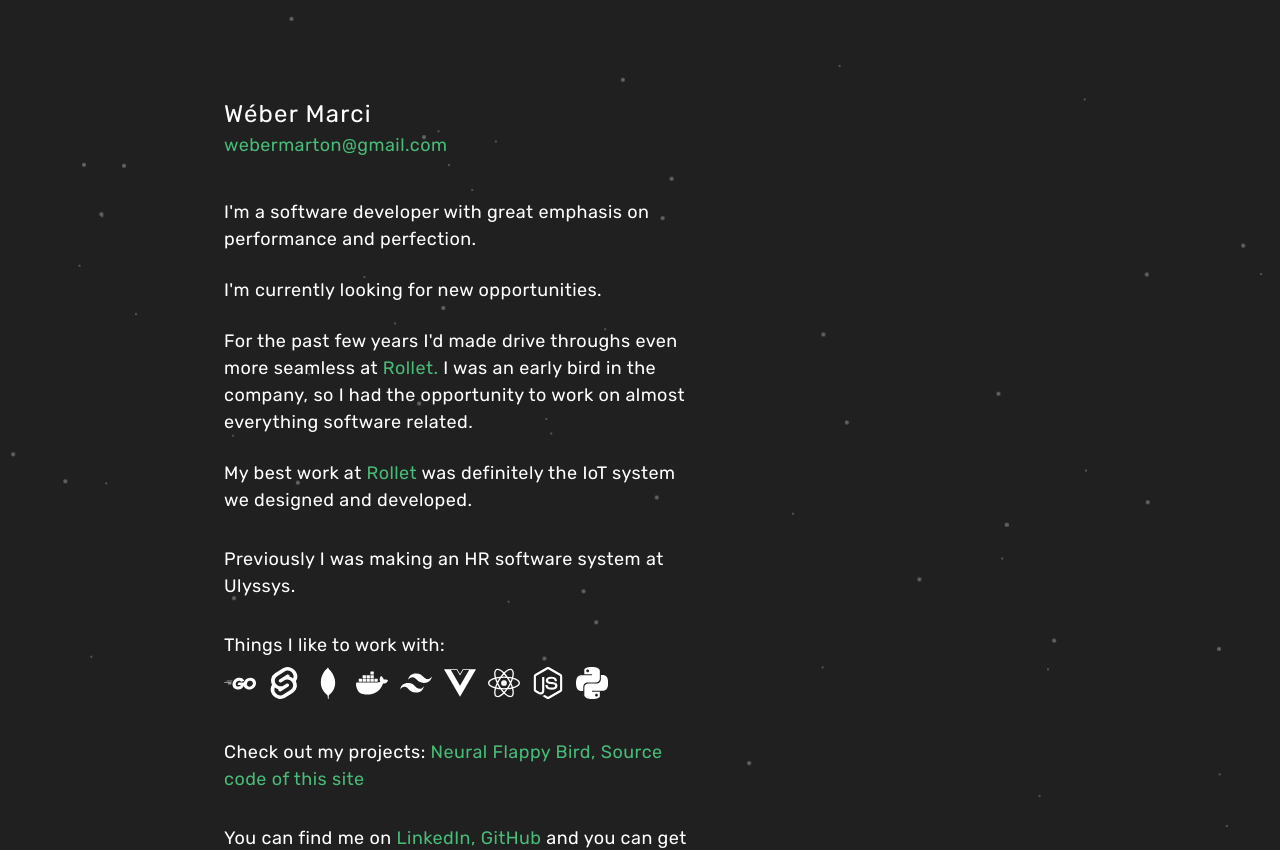
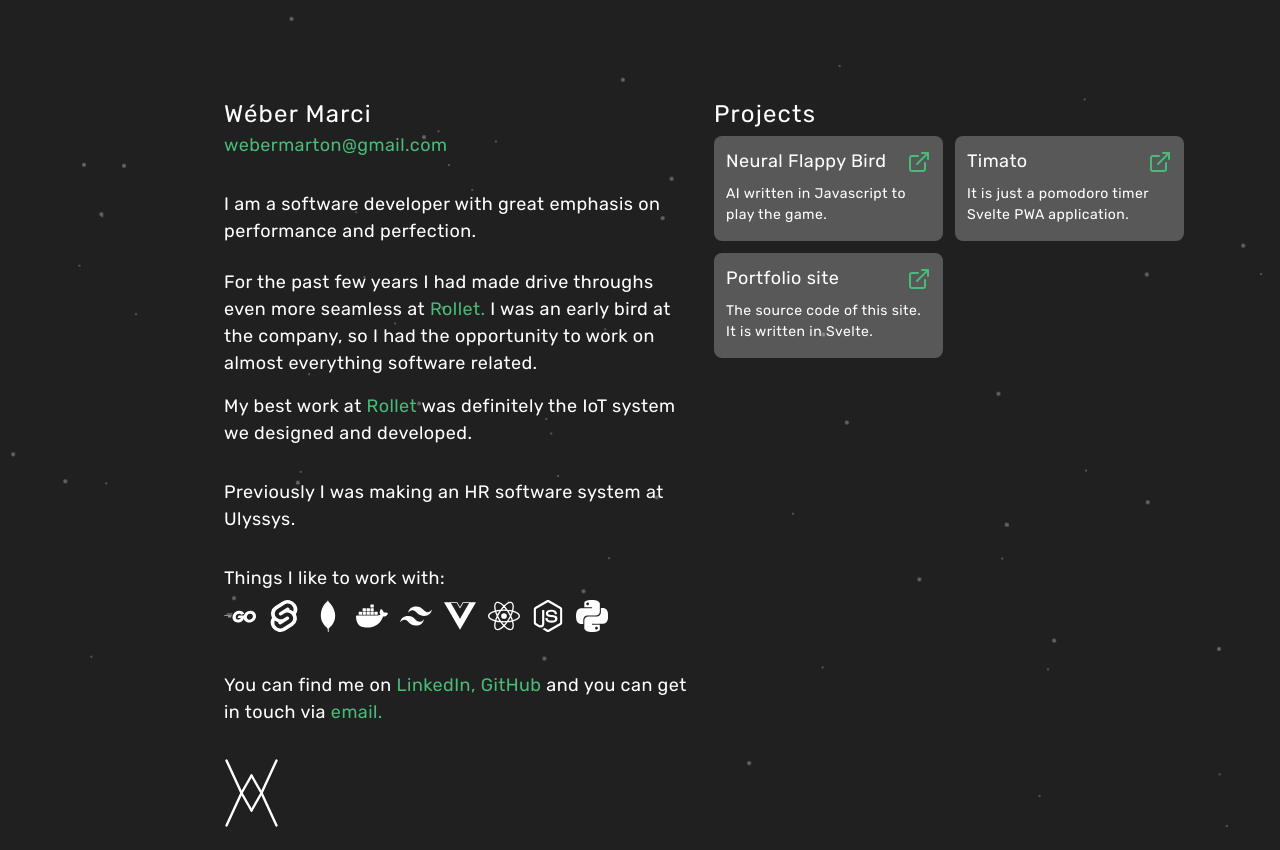
Before and after one commit to webermarci/webermarcieu, a Svelte app: page / in a window 1280 px wide. Shown: the top 850 px of the page. Built offline with nearby package versions, Linux system fonts and the light colour scheme.

Commit message:
Add projects section to the site

```diff
--- a/src/App.svelte
+++ b/src/App.svelte
@@ -1,18 +1,33 @@
 <script>
   import Skills from "./Skills.svelte";
   import Dots from "./Dots.svelte";
+  import Logo from "./Logo.svelte";
+  import ProjectItem from "./ProjectItem.svelte";
+
+  const projects = [
+    {
+      title: "Neural Flappy Bird",
+      description: "AI written in Javascript to play the game.",
+      url: "https://neural-flappybird.netlify.app/",
+    },
+    {
+      title: "Timato",
+      description: "It is just a pomodoro timer Svelte PWA application.",
+      url: "https://timato.netlify.app/",
+    },
+    {
+      title: "Portfolio site",
+      description: "The source code of this site. It is written in Svelte.",
+      url: "https://github.com/webermarci/webermarcieu",
+    },
+  ];
 </script>
 
-<style>
-  .logo {
-    zoom: 0.5;
-    stroke-width: 0.3rem;
-  }
-</style>
-
 <main class="text-white text-lg tracking-wide">
-  <div class="max-w-2xl p-8 sm:p-12 md:p-16 lg:p-24 lg:ml-32">
-    <div class="mb-10">
+  <div class="p-8 sm:p-12 md:p-16 xl:p-24 xl:ml-32">
+    <div class="max-w-6xl grid lg:grid-cols-2 gap-5">
+      <div class="max-w-lg mb-8">
+        <div class="mb-8">
           <h1 class="text-2xl tracking-wider">Wéber Marci</h1>
           <a
             class="text-green-500 hover:text-green-300 transition-colors
@@ -23,31 +38,33 @@
         </div>
 
         <p class="mb-6">
-      I'm a software developer with great emphasis on performance and
+          I am a software developer with great emphasis on performance and
           perfection.
         </p>
 
-    <p class="mb-6">I'm currently looking for new opportunities.</p>
-
-    <p class="mb-6">
-      For the past few years I'd made drive throughs even more seamless at <a
+        <p class="mb-4">
+          For the past few years I had made drive throughs even more seamless at
+          <a
             class="text-green-500 hover:text-green-300 transition-colors
           duration-300"
             target="blank"
             href="https://www.rolletpay.com">
             Rollet.
-      </a> I was an early bird in the company, so I had the opportunity to work on
-      almost everything software related.
+          </a>
+          I was an early bird at the company, so I had the opportunity to work
+          on almost everything software related.
         </p>
 
         <p class="mb-8">
-      My best work at <a
+          My best work at
+          <a
             class="text-green-500 hover:text-green-300 transition-colors
           duration-300"
             target="blank"
             href="https://www.rolletpay.com">
             Rollet
-      </a> was definitely the IoT system we designed and developed.
+          </a>
+          was definitely the IoT system we designed and developed.
         </p>
 
         <p class="mb-8">
@@ -57,52 +74,44 @@
         <p class="mb-2">Things I like to work with:</p>
         <Skills />
 
-    <p class="mb-8">
-      Check out my projects: <a class="text-green-500 hover:text-green-300
-          transition-colors duration-300" target="blank" href="https://neural-flappybird.netlify.app/"> Neural
-        Flappy Bird, </a>
+        <p>
+          You can find me on
           <a
-        class="text-green-500 hover:text-green-300 transition-colors
-          duration-300"
+            class="text-green-500 hover:text-green-300
+          transition-colors duration-300"
             target="blank"
-        href="https://github.com/webermarci/webermarcieu">
-        Source code of this site
+            href="https://www.linkedin.com/in/webermarton/">
+            LinkedIn,
           </a>
-    </p>
-
-    <p>
-      You can find me on <a class="text-green-500 hover:text-green-300
-          transition-colors duration-300" target="blank" href="https://www.linkedin.com/in/webermarton/"> LinkedIn, </a>
           <a
             class="text-green-500 hover:text-green-300 transition-colors
           duration-300"
             target="blank"
             href="https://github.com/webermarci">
             GitHub
-      </a> and you can get in touch via <a
+          </a>
+          and you can get in touch via
+          <a
             class="text-green-500 hover:text-green-300 transition-colors
           duration-300"
             href="mailto:webermarton@gmail.com">
             email.
           </a>
         </p>
+      </div>
 
-    <svg
-      class="logo mt-16"
-      xmlns="http://www.w3.org/2000/svg"
-      width="110"
-      height="140"
-      stroke-linecap="round"
-      stroke="currentColor">
-      <line x1="5" y1="5" x2="35" y2="70" />
-      <line x1="35" y1="70" x2="5" y2="135" />
-      <line x1="35" y1="70" x2="55" y2="35" />
-      <line x1="35" y1="70" x2="55" y2="105" />
-      <line x1="55" y1="35" x2="75" y2="70" />
-      <line x1="55" y1="105" x2="75" y2="70" />
-      <line x1="75" y1="70" x2="105" y2="5" />
-      <line x1="75" y1="70" x2="105" y2="135" />
-    </svg>
+      <div class="max-w-lg mb-8">
+        <h1 class="text-2xl tracking-wider mb-1">Projects</h1>
+
+        <div class="grid md:grid-cols-2 gap-3">
+          {#each projects as { title, description, url }}
+            <ProjectItem {title} {description} {url} />
+          {/each}
+        </div>
+      </div>
+    </div>
+
+    <Logo />
   </div>
 
   <Dots />
--- /dev/null
+++ b/src/Logo.svelte
@@ -0,0 +1,23 @@
+<style>
+  .logo {
+    zoom: 0.5;
+    stroke-width: 0.3rem;
+  }
+</style>
+
+<svg
+  class="logo"
+  xmlns="http://www.w3.org/2000/svg"
+  width="110"
+  height="140"
+  stroke-linecap="round"
+  stroke="currentColor">
+  <line x1="5" y1="5" x2="35" y2="70" />
+  <line x1="35" y1="70" x2="5" y2="135" />
+  <line x1="35" y1="70" x2="55" y2="35" />
+  <line x1="35" y1="70" x2="55" y2="105" />
+  <line x1="55" y1="35" x2="75" y2="70" />
+  <line x1="55" y1="105" x2="75" y2="70" />
+  <line x1="75" y1="70" x2="105" y2="5" />
+  <line x1="75" y1="70" x2="105" y2="135" />
+</svg>
--- /dev/null
+++ b/src/ProjectItem.svelte
@@ -0,0 +1,33 @@
+<script>
+  export let title;
+  export let description;
+  export let url;
+</script>
+
+<div class="bg-white bg-opacity-25 p-3 rounded-lg">
+  <div class="flex justify-between items-center mb-2">
+    <h1>{title}</h1>
+    <a
+      class="flex items-center text-green-500 hover:text-green-300 transition-colors duration-300"
+      href={url}
+      target="_blank">
+      <svg
+        class="w-6 h-6"
+        xmlns="http://www.w3.org/2000/svg"
+        width="24"
+        height="24"
+        viewBox="0 0 24 24"
+        fill="none"
+        stroke="currentColor"
+        stroke-width="2"
+        stroke-linecap="round"
+        stroke-linejoin="round">
+        <path d="M18 13v6a2 2 0 0 1-2 2H5a2 2 0 0 1-2-2V8a2 2 0 0 1 2-2h6" />
+        <polyline points="15 3 21 3 21 9" />
+        <line x1="10" y1="14" x2="21" y2="3" />
+      </svg>
+    </a>
+  </div>
+
+  <p class="text-sm mb-1">{description}</p>
+</div>
```
Lines whose indentation alone changed are shown as unchanged.
